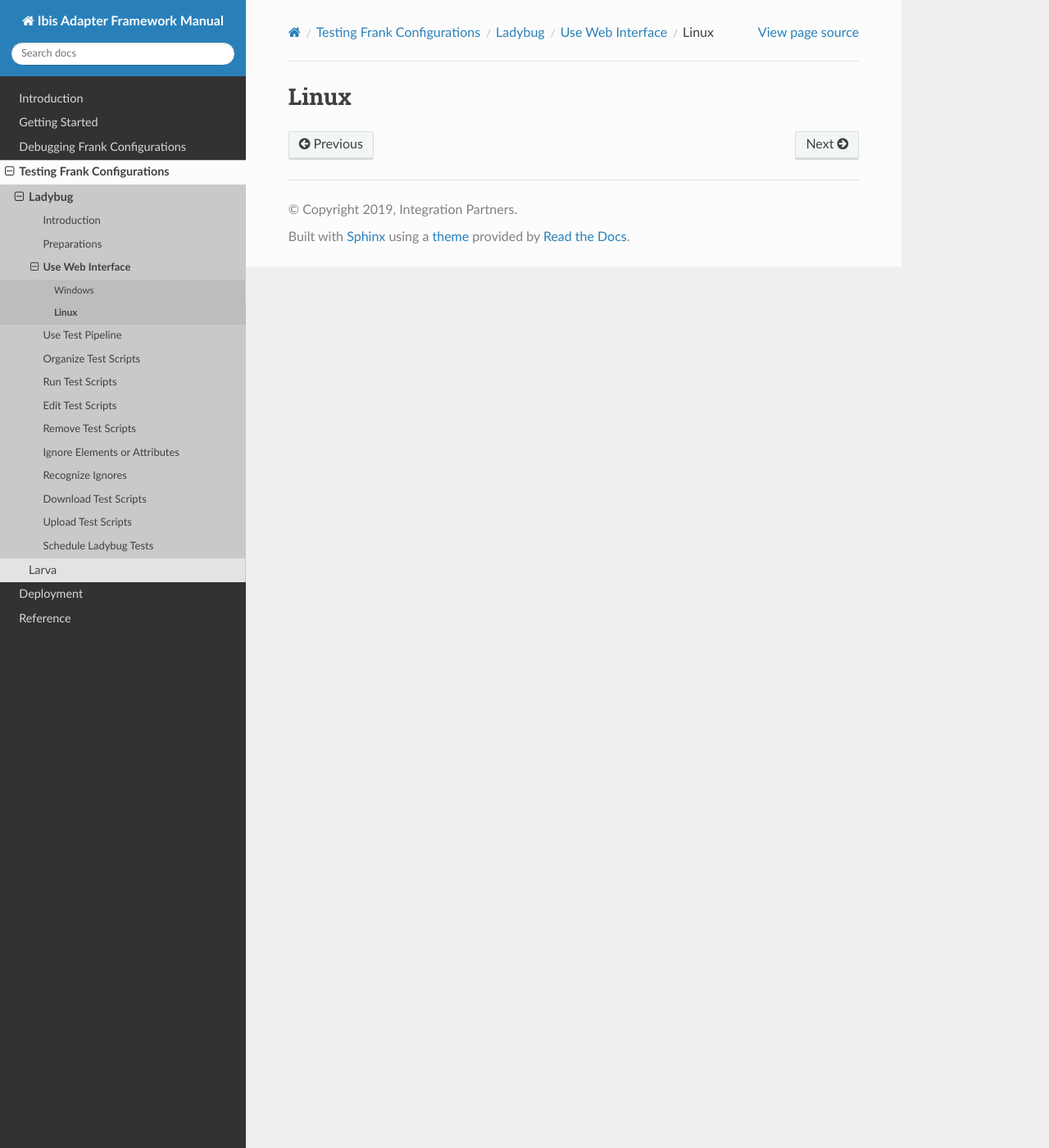
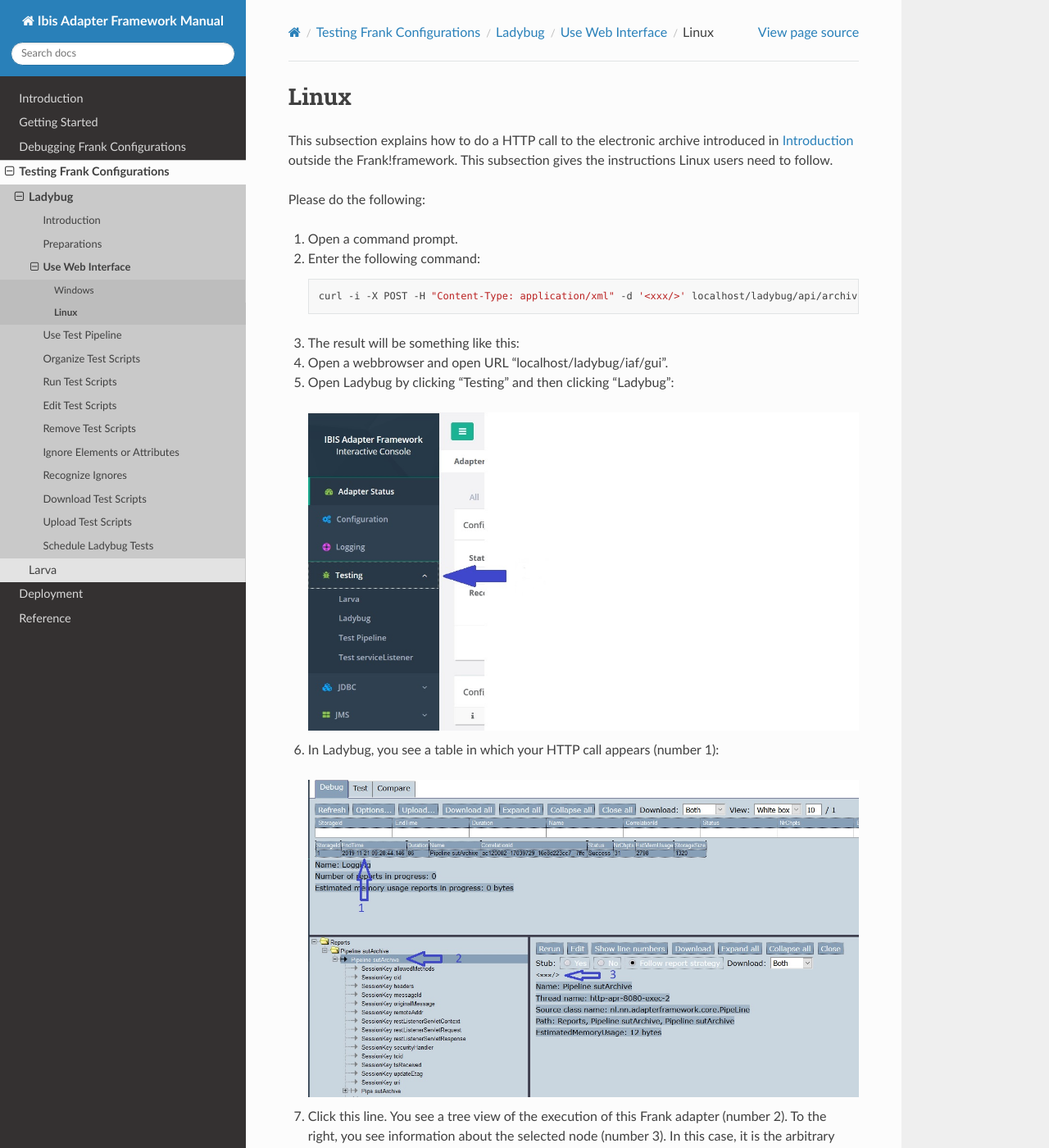
Before and after one commit to frankframework/frank-manual, a Sphinx documentation site: the page built from docs/source/testing/ladybug/useWebInterface/linux.rst, in a window 1280 px wide and 1400 px high. Shown: the whole window at 82% size. Built offline with Sphinx 7.4.7 and the Read the Docs theme 2.0.0, drawn with Linux system fonts in a browser that asks for light colours; some of the changed text lies outside the part shown.

Commit message:
Explain doing HTTP request to archive under Linux

```diff
--- a/docs/source/testing/ladybug/useWebInterface/linux.rst
+++ b/docs/source/testing/ladybug/useWebInterface/linux.rst
@@ -2,3 +2,48 @@
 
 Linux
 =====
+
+This subsection explains how to do a HTTP call to
+the electronic archive introduced in :ref:`introduction`
+outside the Frank!framework. This subsection gives the
+instructions Linux users need to follow.
+
+Please do the following:
+
+#. Open a command prompt.
+#. Enter the following command:
+
+   .. code-block:: bash
+
+      curl -i -X POST -H "Content-Type: application/xml" -d '<xxx/>' localhost/ladybug/api/archive
+
+#. The result will be something like this:
+
+   .. code-block: none
+
+      HTTP/1.1 200 OK
+      Server: Apache-Coyote/1.1
+      Last-Modified: Thu, 21 Nov 2019 10:29:55 GMT
+      Cache-Control: no-store, no-cache, must-revalidate, max-age=0, post-check=0, pre-check=0
+      Pragma: no-cache
+      Allow: OPTIONS, POST
+      Content-Type: */*;charset=UTF-8
+      Content-Length: 26
+      Date: Thu, 21 Nov 2019 10:29:55 GMT
+
+      <docid>docid-12345</docid>
+
+#. Open a webbrowser and open URL "localhost/ladybug/iaf/gui".
+#. Open Ladybug by clicking "Testing" and then clicking "Ladybug":
+
+   .. image:: ../../frankConsoleFindTestTools.jpg
+
+#. In Ladybug, you see a table in which your HTTP call appears (number 1):
+
+   .. image:: ladybugReport.jpg
+
+#. Click this line. You see a tree view of the execution of this Frank adapter (number 2). To the right, you see information about the selected node (number 3). In this case, it is the arbitrary XML message you passed through the body of your HTTP request.
+
+.. NOTE::
+
+   In the tree view you see the abbreviation SUT. This stands for System Under Test.
```
